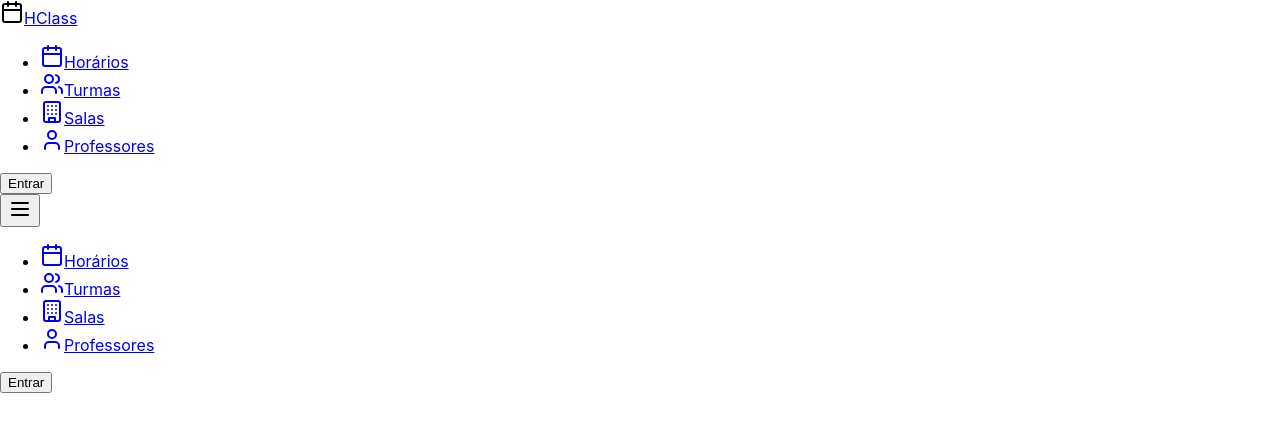
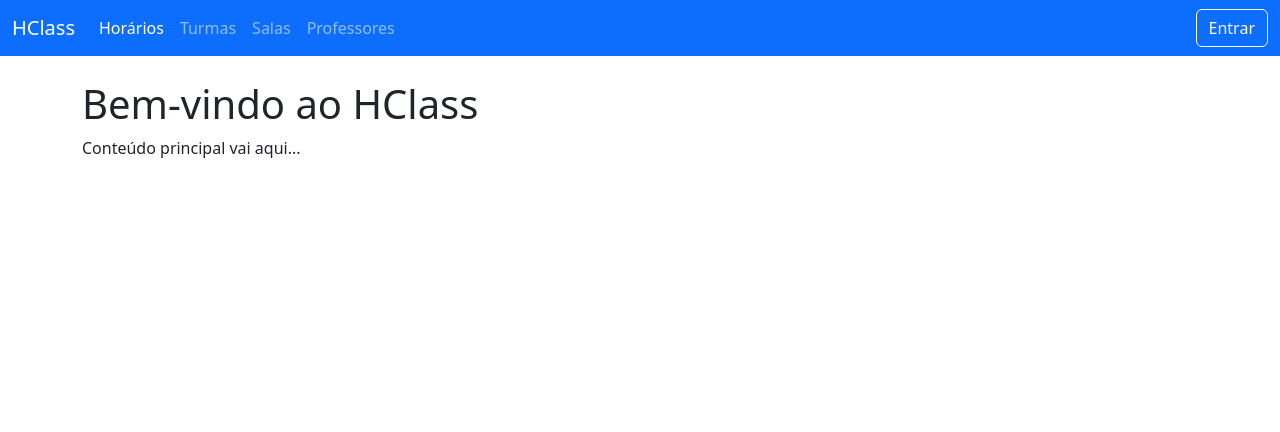
Before and after one commit to iptomar/2025-Team-F-Repository-FrontEnd, a React (Create React App) app in the folder app-horarios/: page / in a window 1280 px wide. Shown: the top 432 px of the page. Built offline with nearby package versions, Linux system fonts and the light colour scheme.

Commit message:
Estrutura do Navbar Concluida.

```diff
--- a/app-horarios/src/App.js
+++ b/app-horarios/src/App.js
@@ -3,9 +3,12 @@ import Navbar from "./Navbar";
 
 function App() {
   return (
-    <div className="bg-gray-100 min-h-screen p-6">
+    <div>
       <Navbar />
-
+      <div className="container mt-4">
+        <h1>Bem-vindo ao HClass</h1>
+        <p>Conteúdo principal vai aqui...</p>
+      </div>
     </div>
   );
 }
--- a/app-horarios/src/Navbar.js
+++ b/app-horarios/src/Navbar.js
@@ -1,94 +1,34 @@
-import * as React from "react";
-import {
-  Button,
-  IconButton,
-  Typography,
-  Collapse,
-  Navbar,
-} from "@material-tailwind/react";
-import {
-  Calendar,
-  Users,
-  Building,
-  User,
-  Menu,
-  X,
-} from "lucide-react";
+import React from "react";
 
-const LINKS = [
-  { icon: Calendar, title: "Horários", href: "#horarios" },
-  { icon: Users, title: "Turmas", href: "#turmas" },
-  { icon: Building, title: "Salas", href: "#salas" },
-  { icon: User, title: "Professores", href: "#professores" },
-];
+function Navbar() {
+  return (
+    <nav className="navbar navbar-expand-lg navbar-dark bg-primary sticky-top">
+      <div className="container-fluid">
+        <a className="navbar-brand" href="#">HClass</a>
+        <button className="navbar-toggler" type="button" data-bs-toggle="collapse" data-bs-target="#navbarContent">
+          <span className="navbar-toggler-icon"></span>
+        </button>
 
-function NavList() {
-  return (
-    <ul className="mt-4 flex flex-col gap-x-3 gap-y-1.5 lg:mt-0 lg:flex-row lg:items-center">
-      {LINKS.map(({ icon: Icon, title, href }) => (
-        <li key={title}>
-          <Typography
-            as="a"
-            href={href}
-            variant="small"
-            color="blue-gray"
-            className="flex items-center gap-x-2 p-1 hover:text-blue-600"
-          >
-            <Icon className="h-4 w-4" />
-            {title}
-          </Typography>
-        </li>
-      ))}
-    </ul>
+        <div className="collapse navbar-collapse" id="navbarContent">
+          <ul className="navbar-nav me-auto mb-2 mb-lg-0">
+            <li className="nav-item">
+              <a className="nav-link active" href="#horarios">Horários</a>
+            </li>
+            <li className="nav-item">
+              <a className="nav-link" href="#turmas">Turmas</a>
+            </li>
+            <li className="nav-item">
+              <a className="nav-link" href="#salas">Salas</a>
+            </li>
+            <li className="nav-item">
+              <a className="nav-link" href="#professores">Professores</a>
+            </li>
+          </ul>
+          <button className="btn btn-outline-light">Entrar</button>
+        </div>
+      </div>
+    </nav>
   );
 }
 
-export default function StickyNavbar() {
-  const [openNav, setOpenNav] = React.useState(false);
-
-  React.useEffect(() => {
-    window.addEventListener("resize", () => {
-      if (window.innerWidth >= 960) setOpenNav(false);
-    });
-  }, []);
-
-  return (
-    <div className="w-full overflow-x-hidden">
-      <Navbar className="sticky top-0 z-10 w-full max-w-screen-xl mx-auto px-4 py-2 rounded-lg border border-blue-gray-100 bg-white shadow-md">
-        <div className="flex items-center justify-between text-blue-gray-900">
-          <div className="flex items-center gap-2">
-            <Calendar className="h-5 w-5" />
-            <Typography
-              as="a"
-              href="/"
-              variant="h6"
-              className="mr-4 cursor-pointer py-1.5"
-            >
-              HClass
-            </Typography>
-          </div>
-          <div className="hidden lg:flex items-center gap-4">
-            <NavList />
-            <Button size="sm" variant="filled" color="blue">
-              Entrar
-            </Button>
-          </div>
-          <IconButton
-            variant="text"
-            className="ml-auto h-6 w-6 text-inherit hover:bg-transparent focus:bg-transparent active:bg-transparent lg:hidden"
-            ripple={false}
-            onClick={() => setOpenNav(!openNav)}
-          >
-            {openNav ? <X className="h-5 w-5" /> : <Menu className="h-5 w-5" />}
-          </IconButton>
-        </div>
-        <Collapse open={openNav}>
-          <NavList />
-          <Button fullWidth variant="gradient" size="sm" className="mt-2">
-            Entrar
-          </Button>
-        </Collapse>
-      </Navbar>
-    </div>
-  );
-}
+export default Navbar;
--- a/app-horarios/src/index.js
+++ b/app-horarios/src/index.js
@@ -3,6 +3,7 @@ import ReactDOM from 'react-dom/client';
 import './index.css';
 import App from './App';
 import reportWebVitals from './reportWebVitals';
+import 'bootstrap/dist/css/bootstrap.min.css';
 
 const root = ReactDOM.createRoot(document.getElementById('root'));
 root.render(
```
